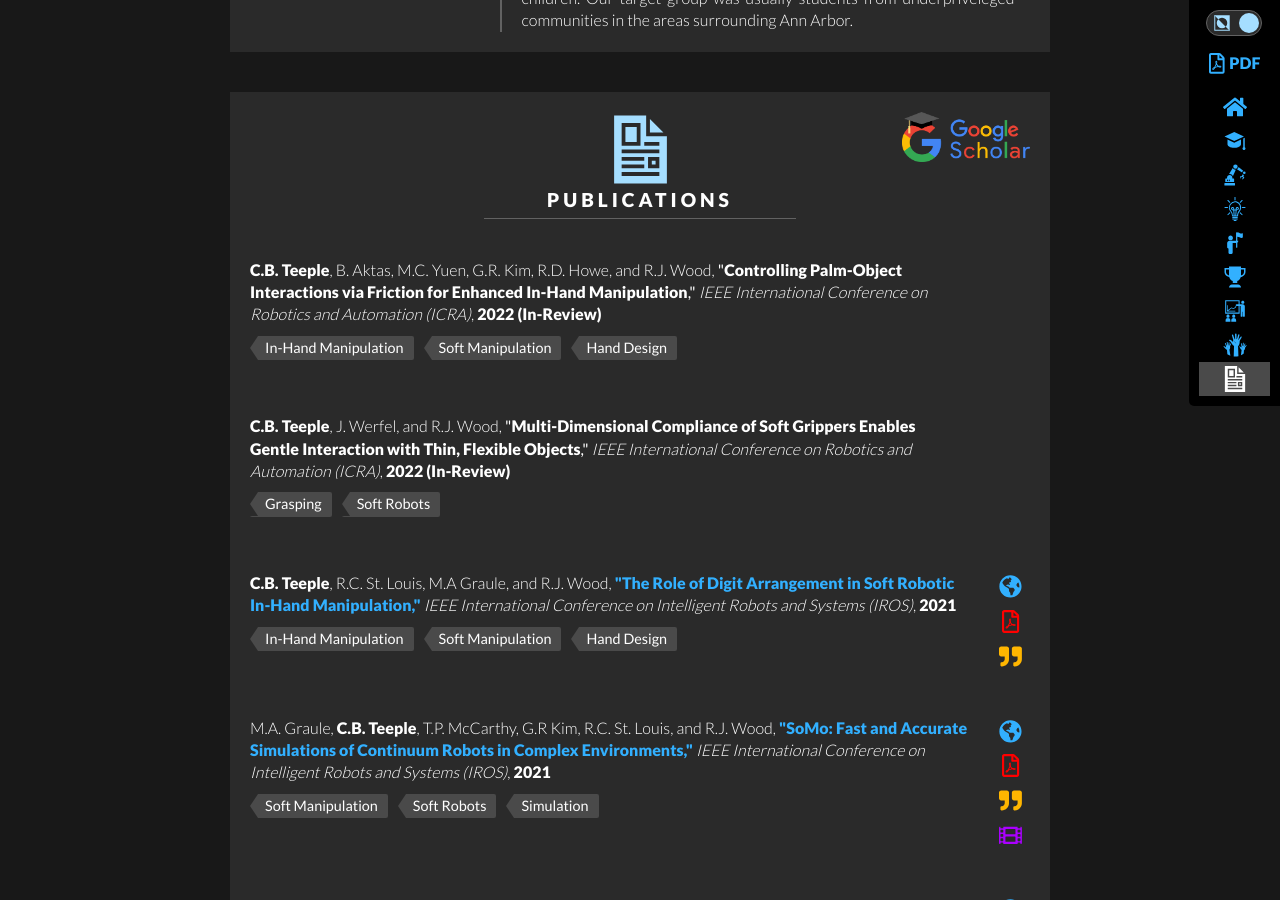
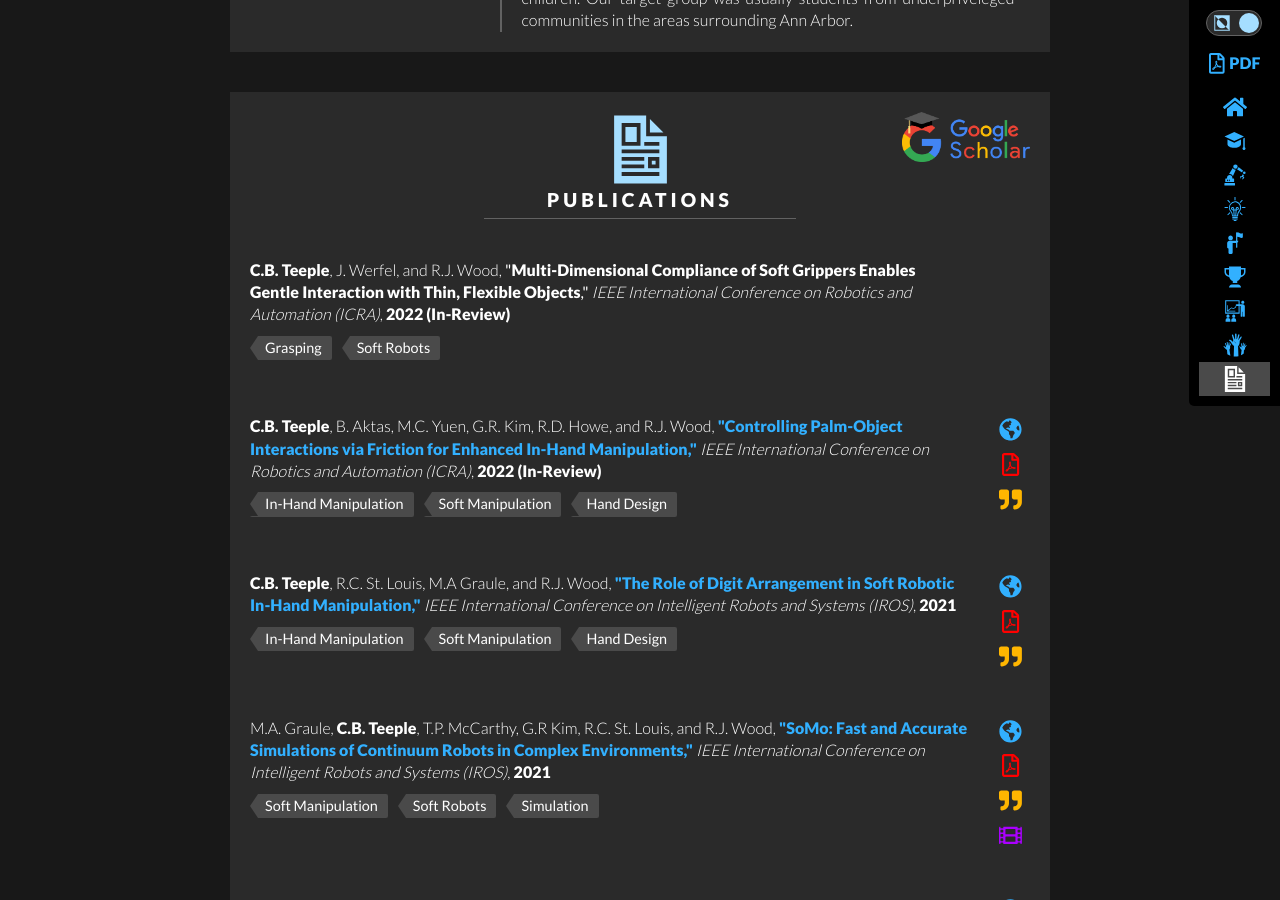
Before and after one commit to cbteeple/cbteeple.github.io, a Jekyll site: the page built from index.html, in a window 1280 px wide and 900 px high, scrolled down 7689 px. Built offline with Jekyll 4.4.1, drawn with Linux system fonts in a browser that asks for light colours; nearby versions of some CDN libraries; part of the change alters nothing that is shown.

```diff
--- a/_data/publications.yml
+++ b/_data/publications.yml
@@ -1,17 +1,3 @@
--   title: Controlling Palm-Object Interactions via Friction for Enhanced In-Hand Manipulation
-    names: <b>C.B. Teeple</b>, B. Aktas, M.C. Yuen, G.R. Kim, R.D. Howe, and R.J. Wood
-    journal: IEEE International Conference on Robotics and Automation (ICRA)
-    year: 2022 (In-Review)
-    #link:
-    #pdf_link: papers/teeple2022controlling.pdf
-    #bib_link: papers/bib/teeple2022controlling.bib
-    #media_link:
-    tags:
-      - In-Hand Manipulation
-      - Soft Manipulation
-      - Hand Design
-
-
 -   title: Multi-Dimensional Compliance of Soft Grippers Enables Gentle Interaction with Thin, Flexible Objects
     names: <b>C.B. Teeple</b>, J. Werfel, and R.J. Wood
     journal: IEEE International Conference on Robotics and Automation (ICRA)
@@ -23,6 +9,19 @@
     tags:
       - Grasping
       - Soft Robots
+
+-   title: Controlling Palm-Object Interactions via Friction for Enhanced In-Hand Manipulation
+    names: <b>C.B. Teeple</b>, B. Aktas, M.C. Yuen, G.R. Kim, R.D. Howe, and R.J. Wood
+    journal: IEEE International Conference on Robotics and Automation (ICRA)
+    year: 2022 (In-Review)
+    link: https://ieeexplore.ieee.org/document/9684669
+    pdf_link: papers/teeple2022controlling.pdf
+    bib_link: papers/bib/teeple2022controlling.bib
+    #media_link:
+    tags:
+      - In-Hand Manipulation
+      - Soft Manipulation
+      - Hand Design
 
 
 -   title: The Role of Digit Arrangement in Soft Robotic In-Hand Manipulation
```
